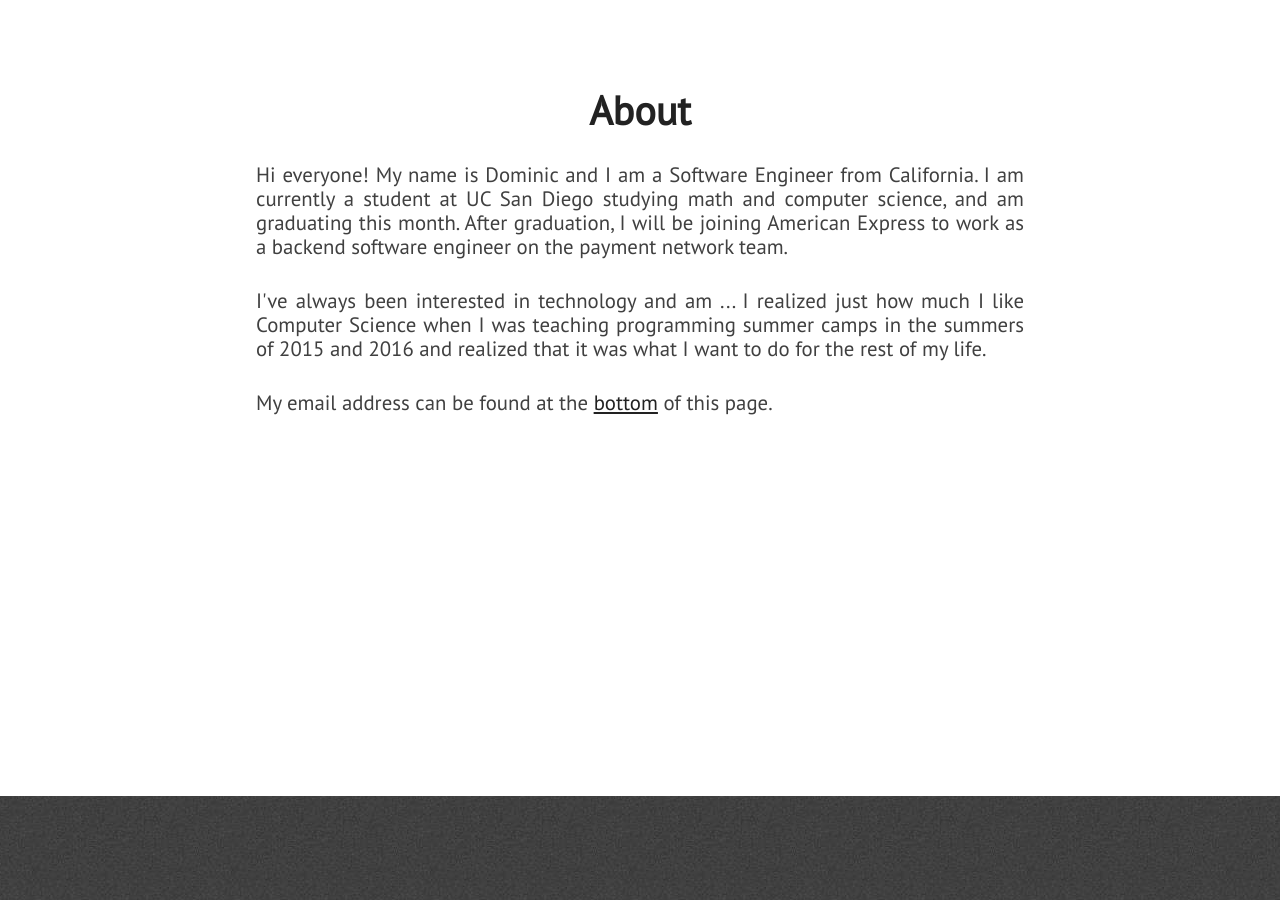
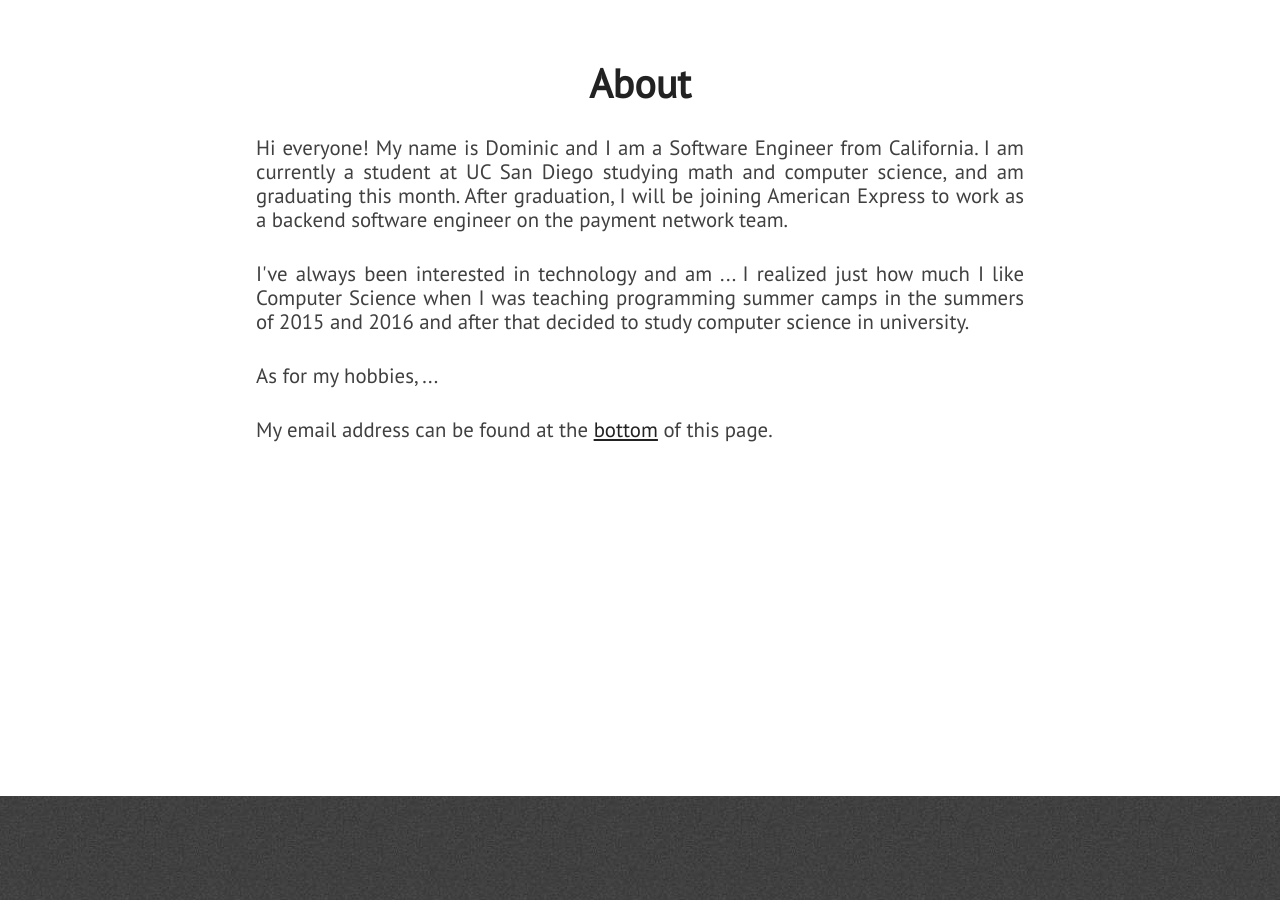
Before and after one commit to Bigoni/Bigoni.github.io, a Jekyll site: the page built from index.html, in a window 1280 px wide and 900 px high, scrolled down 1164 px. Built offline with Jekyll 4.4.1, drawn with Linux system fonts in a browser that asks for light colours; nearby versions of some CDN libraries.

Commit message:
some changes made to about section and removed unused files

```diff
--- a/_includes/about.html
+++ b/_includes/about.html
@@ -6,7 +6,11 @@
                 Hi everyone! My name is Dominic and I am a Software Engineer from California. I am currently a student at UC San Diego studying math and computer science, and am graduating this month. After graduation, I will be joining American Express to work as a backend software engineer on the payment network team.
             </p>
             <p class="paragraph-text justify-text">
-                I've always been interested in technology and am ... I realized just how much I like Computer Science when I was teaching programming summer camps in the summers of 2015 and 2016 and realized that it was what I want to do for the rest of my life.
+                I've always been interested in technology and am ... I realized just how much I like Computer Science when I was teaching programming summer camps in the summers of 2015 and 2016 and after that decided to study computer science in university.
+            </p>
+            </p>
+             <p class="paragraph-text justify-text">
+                 As for my hobbies, ...
             </p>
             <p class="paragraph-text justify-text">
                 My email address can be found at the <span class="extra-link"><a href="#extra">bottom</a></span> of this page.
```
Also changed, not shown: assets/images/data-destroyer.png (deleted), assets/images/elementary.png (deleted), assets/images/koalamate.png (deleted), assets/images/mentors.jpg (deleted), assets/images/mobile-landscape.jpg (deleted), assets/images/mpw.jpg (deleted), assets/images/nextcloud-enc.png (deleted), assets/images/old-lcd.jpg (deleted), assets/images/pi-cloud.jpg (deleted), assets/images/python-chat.png (deleted), assets/images/raspberry-pi-monitor.png (deleted), assets/images/s3scan.png (deleted), assets/images/social-share-count.jpeg (deleted), assets/images/soot-spirits.png (deleted).
